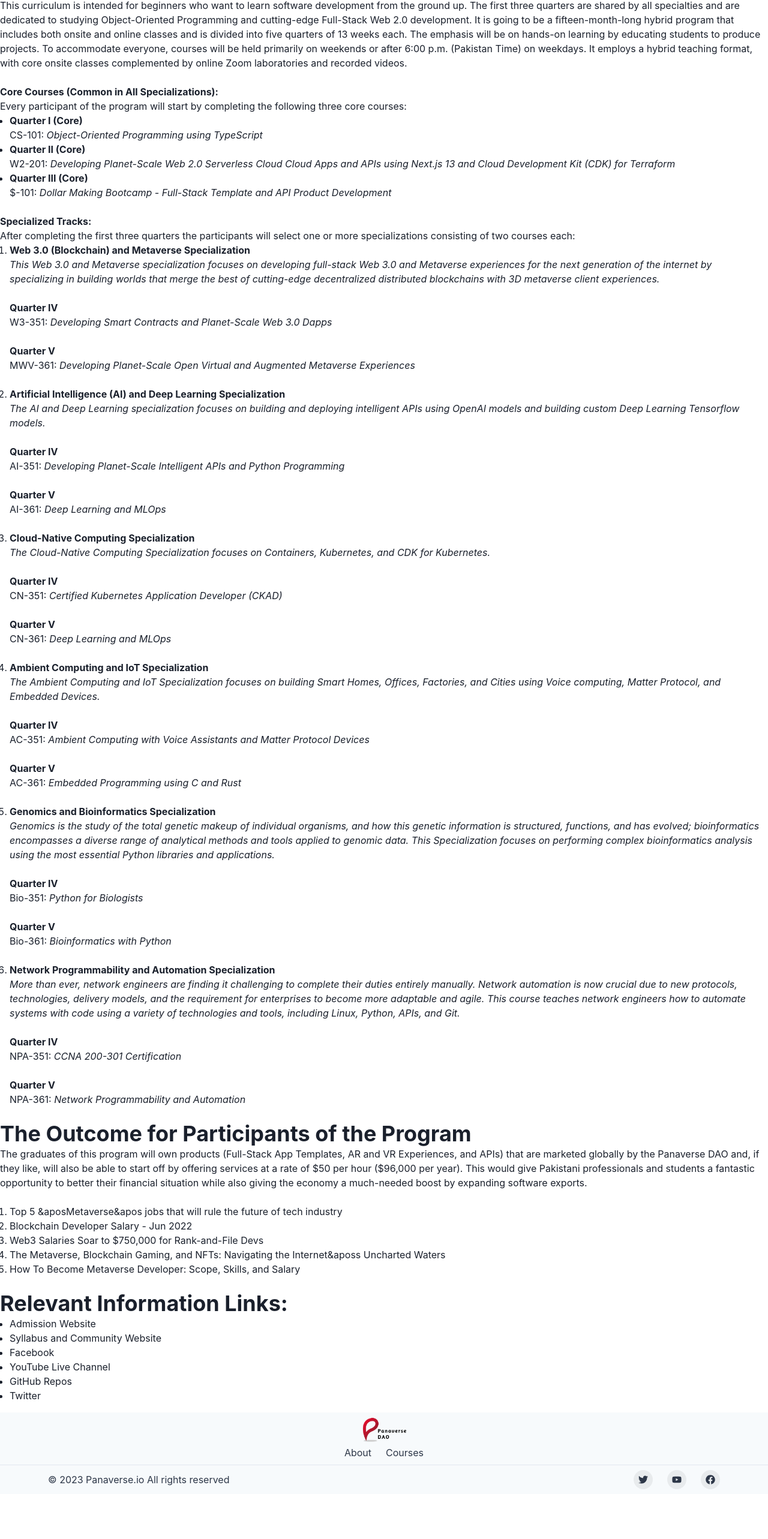
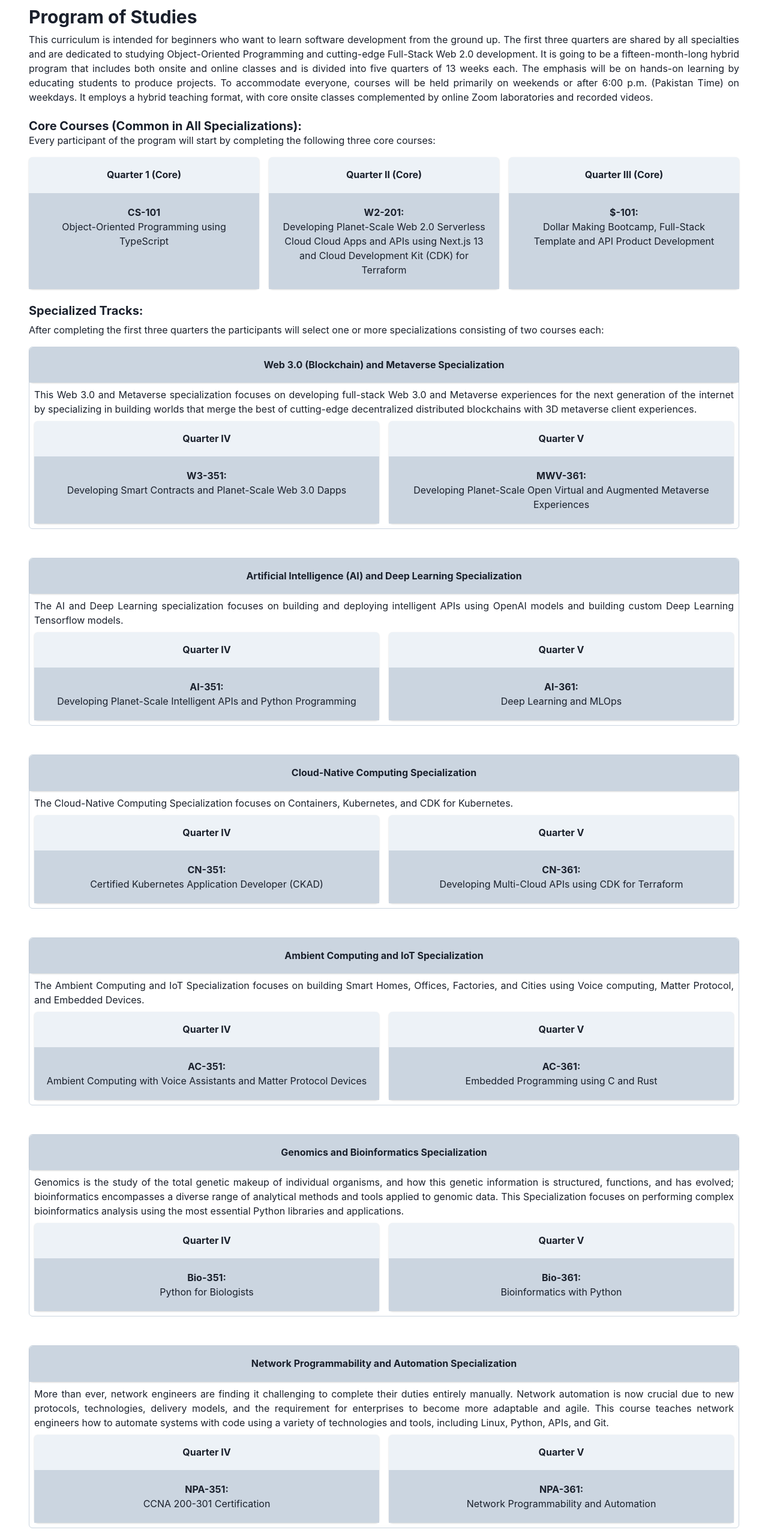
Before and after one commit to wasil-dilawari/nextjs_assignments, a Next.js app in the folder panaverse-dao-website/: page /courses in a window 1280 px wide. Shown: the part 195-2761 px from the top of the page at 60% size. Before the commit the page ends 2686 px from the top, so only its background shows below. Built offline with nearby package versions, Linux system fonts and the light colour scheme.

Commit message:
Courses Page Data Styling

```diff
--- a/panaverse-dao-website/src/app/about/page.tsx
+++ b/panaverse-dao-website/src/app/about/page.tsx
@@ -19,7 +19,7 @@
         <Text textAlign="justify" pt="2">
           In this brand-new type of curriculum, students will learn how to make
           money and boost exports in the classroom and will begin doing so
-          within six months of the program&aposs beginning. It resembles a cross
+          within six months of the program's beginning. It resembles a cross
           between a corporate venture and an educational project.
         </Text>
         <Heading size="lg" pt="6">
--- a/panaverse-dao-website/src/app/courses/page.tsx
+++ b/panaverse-dao-website/src/app/courses/page.tsx
@@ -1,10 +1,16 @@
 "use client";
 
 import {
+  Box,
+  Card,
+  CardBody,
+  CardHeader,
+  Container,
   Heading,
   Link,
   ListItem,
   OrderedList,
+  SimpleGrid,
   Text,
   UnorderedList,
 } from "@chakra-ui/react";
@@ -16,187 +22,390 @@
   return (
     <>
       <Header />
-      <Heading>Courses</Heading>
+      <Container py="4" maxW="95%" color="gray.800">
+        <Heading size="lg" pt="6">
+          Courses
+        </Heading>
         <br />
-      <Heading>Program of Studies</Heading>
-      <Text>
+        <Heading size="lg" pt="6">
+          Program of Studies
+        </Heading>
+        <Text textAlign="justify" pt="2">
           This curriculum is intended for beginners who want to learn software
           development from the ground up. The first three quarters are shared by
           all specialties and are dedicated to studying Object-Oriented
-        Programming and cutting-edge Full-Stack Web 2.0 development. It is going
-        to be a fifteen-month-long hybrid program that includes both onsite and
-        online classes and is divided into five quarters of 13 weeks each. The
-        emphasis will be on hands-on learning by educating students to produce
-        projects. To accommodate everyone, courses will be held primarily on
-        weekends or after 6:00 p.m. (Pakistan Time) on weekdays. It employs a
-        hybrid teaching format, with core onsite classes complemented by online
-        Zoom laboratories and recorded videos.
+          Programming and cutting-edge Full-Stack Web 2.0 development. It is
+          going to be a fifteen-month-long hybrid program that includes both
+          onsite and online classes and is divided into five quarters of 13
+          weeks each. The emphasis will be on hands-on learning by educating
+          students to produce projects. To accommodate everyone, courses will be
+          held primarily on weekends or after 6:00 p.m. (Pakistan Time) on
+          weekdays. It employs a hybrid teaching format, with core onsite
+          classes complemented by online Zoom laboratories and recorded videos.
         </Text>
         <br />
-      <Text as="b">Core Courses (Common in All Specializations):</Text>
+        <Heading size="md">
+          Core Courses (Common in All Specializations):
+        </Heading>
         <Text>
-        Every participant of the program will start by completing the following
-        three core courses: <br />{" "}
+          Every participant of the program will start by completing the
+          following three core courses: <br />{" "}
         </Text>
-      <UnorderedList>
-        <ListItem>
-          <Text as="b">Quarter I (Core)</Text>
-          <br />
-          CS-101:{" "}
-          <Text as="i">Object-Oriented Programming using TypeScript</Text>
-        </ListItem>
-        <ListItem>
-          <Text as="b">Quarter II (Core)</Text>
-          <br />
-          W2-201:{" "}
-          <Text as="i">
-            Developing Planet-Scale Web 2.0 Serverless Cloud Cloud Apps and APIs
-            using Next.js 13 and Cloud Development Kit (CDK) for Terraform
+        <SimpleGrid
+          mt="4"
+          spacing={4}
+          textAlign="center"
+          minChildWidth="200px"
+
+          // templateColumns="repeat(auto-fill, minmax(200px, 1fr))"
+        >
+          <Card bgColor="gray.100">
+            <CardHeader>
+              <Heading size="sm">Quarter 1 (Core)</Heading>
+            </CardHeader>
+            <CardBody bgColor="gray.300">
+              <Text as="b">CS-101</Text>
+              <Text>Object-Oriented Programming using TypeScript</Text>
+            </CardBody>
+          </Card>
+          <Card bgColor="gray.100">
+            <CardHeader>
+              <Heading size="sm">Quarter II (Core)</Heading>
+            </CardHeader>
+            <CardBody bgColor="gray.300">
+              <Text as="b">W2-201:</Text>
+              <Text>
+                Developing Planet-Scale Web 2.0 Serverless Cloud Cloud Apps and
+                APIs using Next.js 13 and Cloud Development Kit (CDK) for
+                Terraform
               </Text>
-        </ListItem>
-        <ListItem>
-          <Text as="b">Quarter III (Core)</Text>
-          <br />
-          $-101:{" "}
-          <Text as="i">
-            Dollar Making Bootcamp - Full-Stack Template and API Product
+            </CardBody>
+          </Card>
+          <Card bgColor="gray.100">
+            <CardHeader>
+              <Heading size="sm">Quarter III (Core)</Heading>
+            </CardHeader>
+            <CardBody bgColor="gray.300">
+              <Text as="b">$-101:</Text>
+              <Text>
+                Dollar Making Bootcamp, Full-Stack Template and API Product
                 Development
               </Text>
-        </ListItem>
-      </UnorderedList>
+            </CardBody>
+          </Card>
+        </SimpleGrid>
         <br />
-      <Text as="b">Specialized Tracks:</Text>
-      <Text>
+        <Heading size="md">Specialized Tracks:</Heading>
+        <Text textAlign="justify" pt="2">
           After completing the first three quarters the participants will select
           one or more specializations consisting of two courses each:
         </Text>
-      <OrderedList>
-        <ListItem>
-          <Text as="b">Web 3.0 (Blockchain) and Metaverse Specialization</Text>
-          <br />
-          <Text as="i">
+
+        {/* ---------------1--------------- */}
+        <Box borderWidth="1px" borderColor="gray.300" mt="4" pb="2" rounded="6">
+          <SimpleGrid
+            spacing={4}
+            textAlign="center"
+            // templateColumns="repeat(auto-fill, minmax(200px, 1fr))"
+          >
+            <Card>
+              <CardHeader roundedTop="6" bgColor="gray.300">
+                <Heading size="sm">
+                  Web 3.0 (Blockchain) and Metaverse Specialization
+                </Heading>
+              </CardHeader>
+            </Card>
+          </SimpleGrid>
+          <Text textAlign="justify" pt="2" px="2">
             This Web 3.0 and Metaverse specialization focuses on developing
             full-stack Web 3.0 and Metaverse experiences for the next generation
             of the internet by specializing in building worlds that merge the
             best of cutting-edge decentralized distributed blockchains with 3D
             metaverse client experiences.
           </Text>
-          <br />
-          <br />
-          <Text as="b">Quarter IV</Text>
-          <br />
-          W3-351:{" "}
-          <Text as="i">
+          <SimpleGrid
+            mt="2"
+            px="2"
+            spacing={4}
+            textAlign="center"
+            minChildWidth="200px"
+            // templateColumns="repeat(auto-fill, 1fr))"
+          >
+            <Card bgColor="gray.100">
+              <CardHeader>
+                <Heading size="sm">Quarter IV</Heading>
+              </CardHeader>
+              <CardBody bgColor="gray.300">
+                <Text as="b">W3-351:</Text>
+                <Text>
                   Developing Smart Contracts and Planet-Scale Web 3.0 Dapps
                 </Text>
-          <br />
-          <br />
-          <Text as="b">Quarter V</Text>
-          <br />
-          MWV-361:{" "}
-          <Text as="i">
+              </CardBody>
+            </Card>
+            <Card bgColor="gray.100">
+              <CardHeader>
+                <Heading size="sm">Quarter V</Heading>
+              </CardHeader>
+              <CardBody bgColor="gray.300">
+                <Text as="b">MWV-361:</Text>
+                <Text>
                   Developing Planet-Scale Open Virtual and Augmented Metaverse
                   Experiences
                 </Text>
-        </ListItem>
-        <br />
-        <ListItem>
-          <Text as="b">
+              </CardBody>
+            </Card>
+          </SimpleGrid>
+        </Box>
+        {/* --------------2---------------- */}
+        <Box
+          borderWidth="1px"
+          borderColor="gray.300"
+          pb="2"
+          rounded="6"
+          mt="12"
+        >
+          <SimpleGrid
+            spacing={4}
+            textAlign="center"
+            // templateColumns="repeat(auto-fill, minmax(200px, 1fr))"
+          >
+            <Card>
+              <CardHeader roundedTop="6" bgColor="gray.300">
+                <Heading size="sm">
                   Artificial Intelligence (AI) and Deep Learning Specialization
-          </Text>
-          <br />
-          <Text as="i">
+                </Heading>
+              </CardHeader>
+            </Card>
+          </SimpleGrid>
+          <Text textAlign="justify" pt="2" px="2">
             The AI and Deep Learning specialization focuses on building and
             deploying intelligent APIs using OpenAI models and building custom
             Deep Learning Tensorflow models.
           </Text>
-          <br />
-          <br />
-          <Text as="b">Quarter IV</Text>
-          <br />
-          AI-351:{" "}
-          <Text as="i">
-            Developing Planet-Scale Intelligent APIs and Python Programming{" "}
+          <SimpleGrid
+            mt="2"
+            px="2"
+            spacing={4}
+            textAlign="center"
+            minChildWidth="200px"
+            // templateColumns="repeat(auto-fill, 1fr))"
+          >
+            <Card bgColor="gray.100">
+              <CardHeader>
+                <Heading size="sm">Quarter IV</Heading>
+              </CardHeader>
+              <CardBody bgColor="gray.300">
+                <Text as="b">AI-351:</Text>
+                <Text>
+                  Developing Planet-Scale Intelligent APIs and Python
+                  Programming
                 </Text>
-          <br />
-          <br />
-          <Text as="b">Quarter V</Text>
-          <br />
-          AI-361: <Text as="i">Deep Learning and MLOps </Text>
-        </ListItem>
-        <br />
-        <ListItem>
-          <Text as="b">Cloud-Native Computing Specialization </Text>
-          <br />
-          <Text as="i">
+              </CardBody>
+            </Card>
+            <Card bgColor="gray.100">
+              <CardHeader>
+                <Heading size="sm">Quarter V</Heading>
+              </CardHeader>
+              <CardBody bgColor="gray.300">
+                <Text as="b">AI-361:</Text>
+                <Text>Deep Learning and MLOps</Text>
+              </CardBody>
+            </Card>
+          </SimpleGrid>
+        </Box>
+
+        {/* --------------3---------------- */}
+        <Box
+          borderWidth="1px"
+          borderColor="gray.300"
+          pb="2"
+          rounded="6"
+          mt="12"
+        >
+          <SimpleGrid
+            spacing={4}
+            textAlign="center"
+            // templateColumns="repeat(auto-fill, minmax(200px, 1fr))"
+          >
+            <Card>
+              <CardHeader roundedTop="6" bgColor="gray.300">
+                <Heading size="sm">
+                  Cloud-Native Computing Specialization{" "}
+                </Heading>
+              </CardHeader>
+            </Card>
+          </SimpleGrid>
+          <Text textAlign="justify" pt="2" px="2">
             The Cloud-Native Computing Specialization focuses on Containers,
-            Kubernetes, and CDK for Kubernetes.{" "}
+            Kubernetes, and CDK for Kubernetes.
           </Text>
-          <br />
-          <br />
-          <Text as="b">Quarter IV</Text>
-          <br />
-          CN-351:{" "}
-          <Text as="i">Certified Kubernetes Application Developer (CKAD) </Text>
-          <br />
-          <br />
-          <Text as="b">Quarter V</Text>
-          <br />
-          CN-361: <Text as="i">Deep Learning and MLOps </Text>
-        </ListItem>
-        <br />
-        <ListItem>
-          <Text as="b">Ambient Computing and IoT Specialization</Text>
-          <br />
-          <Text as="i">
+          <SimpleGrid
+            mt="2"
+            px="2"
+            spacing={4}
+            textAlign="center"
+            minChildWidth="200px"
+            // templateColumns="repeat(auto-fill, 1fr))"
+          >
+            <Card bgColor="gray.100">
+              <CardHeader>
+                <Heading size="sm">Quarter IV</Heading>
+              </CardHeader>
+              <CardBody bgColor="gray.300">
+                <Text as="b">CN-351:</Text>
+                <Text>Certified Kubernetes Application Developer (CKAD)</Text>
+              </CardBody>
+            </Card>
+            <Card bgColor="gray.100">
+              <CardHeader>
+                <Heading size="sm">Quarter V</Heading>
+              </CardHeader>
+              <CardBody bgColor="gray.300">
+                <Text as="b">CN-361:</Text>
+                <Text>Developing Multi-Cloud APIs using CDK for Terraform</Text>
+              </CardBody>
+            </Card>
+          </SimpleGrid>
+        </Box>
+
+        {/* --------------4---------------- */}
+        <Box
+          borderWidth="1px"
+          borderColor="gray.300"
+          pb="2"
+          rounded="6"
+          mt="12"
+        >
+          <SimpleGrid
+            spacing={4}
+            textAlign="center"
+            // templateColumns="repeat(auto-fill, minmax(200px, 1fr))"
+          >
+            <Card>
+              <CardHeader roundedTop="6" bgColor="gray.300">
+                <Heading size="sm">
+                  Ambient Computing and IoT Specialization
+                </Heading>
+              </CardHeader>
+            </Card>
+          </SimpleGrid>
+          <Text textAlign="justify" pt="2" px="2">
             The Ambient Computing and IoT Specialization focuses on building
             Smart Homes, Offices, Factories, and Cities using Voice computing,
-            Matter Protocol, and Embedded Devices.{" "}
+            Matter Protocol, and Embedded Devices.
           </Text>
-          <br />
-          <br />
-          <Text as="b">Quarter IV</Text>
-          <br />
-          AC-351:{" "}
-          <Text as="i">
-            Ambient Computing with Voice Assistants and Matter Protocol Devices
+          <SimpleGrid
+            mt="2"
+            px="2"
+            spacing={4}
+            textAlign="center"
+            minChildWidth="200px"
+            // templateColumns="repeat(auto-fill, 1fr))"
+          >
+            <Card bgColor="gray.100">
+              <CardHeader>
+                <Heading size="sm">Quarter IV</Heading>
+              </CardHeader>
+              <CardBody bgColor="gray.300">
+                <Text as="b">AC-351:</Text>
+                <Text>
+                  Ambient Computing with Voice Assistants and Matter Protocol
+                  Devices
                 </Text>
-          <br />
-          <br />
-          <Text as="b">Quarter V</Text>
-          <br />
-          AC-361: <Text as="i">Embedded Programming using C and Rust</Text>
-        </ListItem>
-        <br />
-        <ListItem>
-          <Text as="b">Genomics and Bioinformatics Specialization</Text>
-          <br />
-          <Text as="i">
+              </CardBody>
+            </Card>
+            <Card bgColor="gray.100">
+              <CardHeader>
+                <Heading size="sm">Quarter V</Heading>
+              </CardHeader>
+              <CardBody bgColor="gray.300">
+                <Text as="b">AC-361:</Text>
+                <Text>Embedded Programming using C and Rust</Text>
+              </CardBody>
+            </Card>
+          </SimpleGrid>
+        </Box>
+
+        {/* --------------5---------------- */}
+        <Box
+          borderWidth="1px"
+          borderColor="gray.300"
+          pb="2"
+          rounded="6"
+          mt="12"
+        >
+          <SimpleGrid
+            spacing={4}
+            textAlign="center"
+            // templateColumns="repeat(auto-fill, minmax(200px, 1fr))"
+          >
+            <Card>
+              <CardHeader roundedTop="6" bgColor="gray.300">
+                <Heading size="sm">
+                  Genomics and Bioinformatics Specialization
+                </Heading>
+              </CardHeader>
+            </Card>
+          </SimpleGrid>
+          <Text textAlign="justify" pt="2" px="2">
             Genomics is the study of the total genetic makeup of individual
             organisms, and how this genetic information is structured,
             functions, and has evolved; bioinformatics encompasses a diverse
             range of analytical methods and tools applied to genomic data. This
             Specialization focuses on performing complex bioinformatics analysis
-            using the most essential Python libraries and applications.{" "}
+            using the most essential Python libraries and applications.
           </Text>
-          <br />
-          <br />
-          <Text as="b">Quarter IV</Text>
-          <br />
-          Bio-351: <Text as="i">Python for Biologists </Text>
-          <br />
-          <br />
-          <Text as="b">Quarter V</Text>
-          <br />
-          Bio-361: <Text as="i">Bioinformatics with Python</Text>
-        </ListItem>
-        <br />
-        <ListItem>
-          <Text as="b">
+          <SimpleGrid
+            mt="2"
+            px="2"
+            spacing={4}
+            textAlign="center"
+            minChildWidth="200px"
+            // templateColumns="repeat(auto-fill, 1fr))"
+          >
+            <Card bgColor="gray.100">
+              <CardHeader>
+                <Heading size="sm">Quarter IV</Heading>
+              </CardHeader>
+              <CardBody bgColor="gray.300">
+                <Text as="b">Bio-351:</Text>
+                <Text>Python for Biologists</Text>
+              </CardBody>
+            </Card>
+            <Card bgColor="gray.100">
+              <CardHeader>
+                <Heading size="sm">Quarter V</Heading>
+              </CardHeader>
+              <CardBody bgColor="gray.300">
+                <Text as="b">Bio-361:</Text>
+                <Text>Bioinformatics with Python</Text>
+              </CardBody>
+            </Card>
+          </SimpleGrid>
+        </Box>
+
+        {/* --------------6---------------- */}
+        <Box
+          borderWidth="1px"
+          borderColor="gray.300"
+          pb="2"
+          rounded="6"
+          mt="12"
+        >
+          <SimpleGrid
+            spacing={4}
+            textAlign="center"
+            // templateColumns="repeat(auto-fill, minmax(200px, 1fr))"
+          >
+            <Card>
+              <CardHeader roundedTop="6" bgColor="gray.300">
+                <Heading size="sm">
                   Network Programmability and Automation Specialization
-          </Text>
-          <br />
-          <Text as="i">
+                </Heading>
+              </CardHeader>
+            </Card>
+          </SimpleGrid>
+          <Text textAlign="justify" pt="2" px="2">
             More than ever, network engineers are finding it challenging to
             complete their duties entirely manually. Network automation is now
             crucial due to new protocols, technologies, delivery models, and the
@@ -205,28 +414,49 @@
             using a variety of technologies and tools, including Linux, Python,
             APIs, and Git.{" "}
           </Text>
+          <SimpleGrid
+            mt="2"
+            px="2"
+            spacing={4}
+            textAlign="center"
+            minChildWidth="200px"
+            // templateColumns="repeat(auto-fill, 1fr))"
+          >
+            <Card bgColor="gray.100">
+              <CardHeader>
+                <Heading size="sm">Quarter IV</Heading>
+              </CardHeader>
+              <CardBody bgColor="gray.300">
+                <Text as="b">NPA-351:</Text>
+                <Text>CCNA 200-301 Certification</Text>
+              </CardBody>
+            </Card>
+            <Card bgColor="gray.100">
+              <CardHeader>
+                <Heading size="sm">Quarter V</Heading>
+              </CardHeader>
+              <CardBody bgColor="gray.300">
+                <Text as="b">NPA-361:</Text>
+                <Text>Network Programmability and Automation</Text>
+              </CardBody>
+            </Card>
+          </SimpleGrid>
+        </Box>
+
+        {/* --------------6---------------- */}
+
         <br />
-          <br />
-          <Text as="b">Quarter IV</Text>
-          <br />
-          NPA-351: <Text as="i">CCNA 200-301 Certification</Text>
-          <br />
-          <br />
-          <Text as="b">Quarter V</Text>
-          <br />
-          NPA-361: <Text as="i">Network Programmability and Automation</Text>
-        </ListItem>
-      </OrderedList>
-      <br />
-      <Heading>The Outcome for Participants of the Program</Heading>
-      <Text>
+        <Heading size="lg" pt="6">
+          The Outcome for Participants of the Program
+        </Heading>
+        <Text textAlign="justify" pt="2">
           The graduates of this program will own products (Full-Stack App
           Templates, AR and VR Experiences, and APIs) that are marketed globally
           by the Panaverse DAO and, if they like, will also be able to start off
-        by offering services at a rate of $50 per hour ($96,000 per year). This
-        would give Pakistani professionals and students a fantastic opportunity
-        to better their financial situation while also giving the economy a
-        much-needed boost by expanding software exports.{" "}
+          by offering services at a rate of $50 per hour ($96,000 per year).
+          This would give Pakistani professionals and students a fantastic
+          opportunity to better their financial situation while also giving the
+          economy a much-needed boost by expanding software exports.{" "}
         </Text>
         <br />
         <OrderedList>
@@ -235,8 +465,7 @@
               href="https://content.techgig.com/hiring/top-5-metaverse-jobs-that-will-rule-the-future-of-tech-industry/articleshow/87581325.cms"
               target="_blank"
             >
-            Top 5 &aposMetaverse&apos jobs that will rule the future of tech
-            industry
+              Top 5 Metaverse jobs that will rule the future of tech industry
             </Link>
           </ListItem>
           <ListItem>
@@ -261,7 +490,7 @@
               target="_blank"
             >
               The Metaverse, Blockchain Gaming, and NFTs: Navigating the
-            Internet&aposs Uncharted Waters
+              Internet's Uncharted Waters
             </Link>
           </ListItem>
           <ListItem>
@@ -269,13 +498,15 @@
               href="https://www.blockchain-council.org/metaverse/how-to-become-metaverse-developer/"
               target="_blank"
             >
-            How To Become Metaverse Developer: Scope, Skills, and Salary{" "}
+              How To Become Metaverse Developer: Scope, Skills, and Salary
             </Link>
           </ListItem>
         </OrderedList>
         <br />
-      <Heading>Relevant Information Links:</Heading>
-      <UnorderedList>
+        <Heading size="lg" pt="6">
+          Relevant Information Links:
+        </Heading>
+        <UnorderedList pt="2">
           <ListItem>
             <Link href="https://www.piaic.org/" target="_blank">
               Admission Website
@@ -314,6 +545,7 @@
           </ListItem>
         </UnorderedList>
         <Footer />
+      </Container>
     </>
   );
 }
```
Lines whose indentation alone changed are shown as unchanged.
